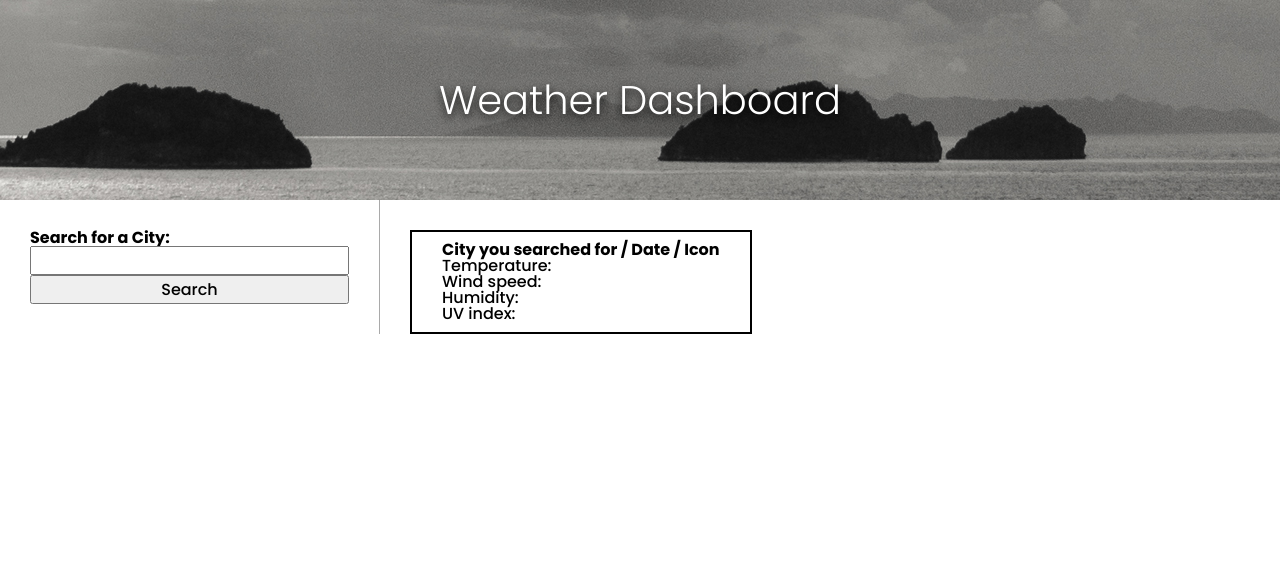
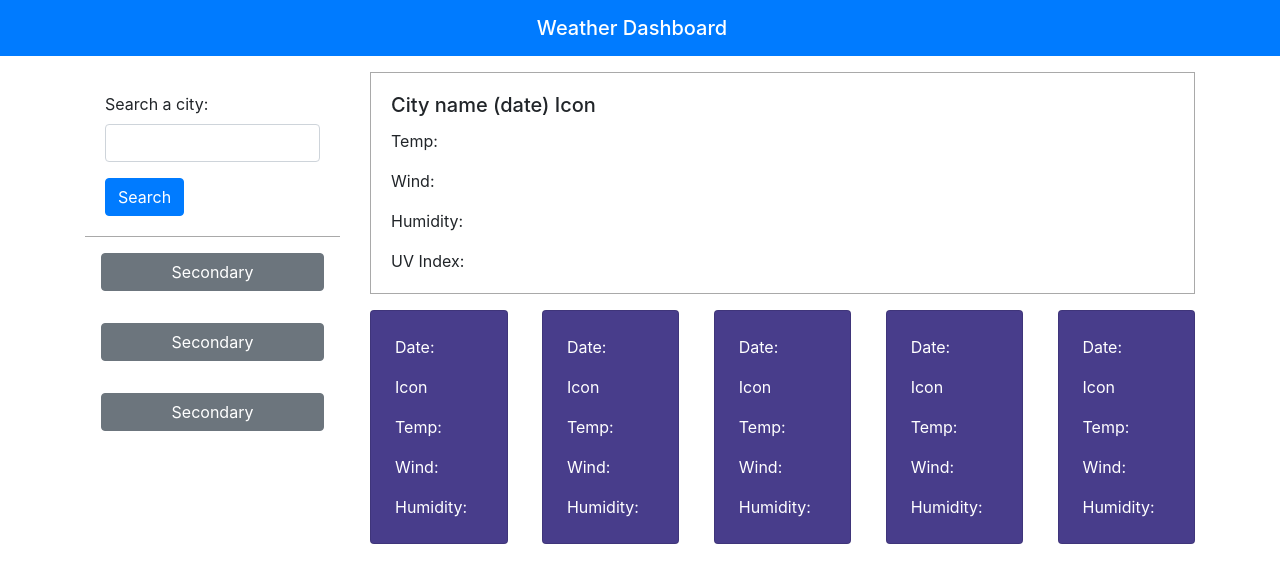
Before and after one commit to RichardMartinAus/Weather-Dashboard, a plain HTML site: page index.html in a window 1280 px wide. Drawn offline with nearby package versions, Linux system fonts and the light colour scheme.

Commit message:
updated html

```diff
--- a/assets/css/style.css
+++ b/assets/css/style.css
@@ -1,35 +1,15 @@
-header {
-    min-height: 200px;
-    color: white;
-    text-align: center;
-    background-color: black;
-    background-image: url("../../assets/images/headerimg.jpg");
-    background-position: center;
-    display: flex;
-    justify-content: center;
-    align-items: center;
+.card-left {
+    border: none;
+    border-radius: 0px;
+    border-bottom: solid 1px darkgrey;
 }
 
-header h1 {
-    font-size: 40px;
-    font-weight: 300;
-    text-shadow: 0px 3px 10px black;
+.card-right {
+    border-radius: 0px;
+    border: solid 1px darkgrey;
 }
 
-.container {
-    display: flex;
+.card-sml {
+    background-color: darkslateblue;
+    color: white;
 }
-
-.search-section {
-    display: flex;
-    flex-direction: column;
-    flex-basis: 20%;
-    border-right: solid 1px darkgray;
-    padding: 30px;
-}
-
-.current-weather {
-    border: solid 2px black;
-    padding: 10px 30px;
-    margin: 30px;
-}
--- a/index.html
+++ b/index.html
@@ -1,49 +1,112 @@
 <!DOCTYPE html>
 <html lang="en">
 <head>
-    <meta charset="UTF-8">
-    <meta http-equiv="X-UA-Compatible" content="IE=edge">
-    <meta name="viewport" content="width=device-width, initial-scale=1.0">
+    <meta charset="utf-8">
+    <meta name="viewport" content="width=device-width, initial-scale=1, shrink-to-fit=no">
     <title>Weather Dashboard</title>
 
+    <!-- Bootstrap CSS -->
+    <link rel="stylesheet" href="https://cdn.jsdelivr.net/npm/bootstrap@4.6.1/dist/css/bootstrap.min.css" integrity="sha384-zCbKRCUGaJDkqS1kPbPd7TveP5iyJE0EjAuZQTgFLD2ylzuqKfdKlfG/eSrtxUkn" crossorigin="anonymous">
+
     <!-- My stylesheets -->
-    <link rel="stylesheet" href="./assets/css/reset.css">
     <link rel="stylesheet" href="./assets/css/style.css">
-    <!-- Google fonts -->
-    <link rel="preconnect" href="https://fonts.googleapis.com">
-        <link rel="preconnect" href="https://fonts.gstatic.com" crossorigin>
-<link href="https://fonts.googleapis.com/css2?family=Poppins:wght@100;200;300;500;700&display=swap" rel="stylesheet">
-
 </head>
 
 <body>
-    <!-- header -->
-   <header>
-       <h1>Weather Dashboard</h1>
-   </header>
+    <!-- HEADER -->
+    <nav class="navbar navbar-dark bg-primary justify-content-center">
+        <span class="navbar-brand mb-0 h1">Weather Dashboard</span>
+      </nav>
 
-   <!-- Body -->
-   <div class="container">
-       <!-- search and history -->
-       <aside>
-           <div class="search-section">
-               <h3>Search for a City: </h3>
-               <input type="search" id="user-search" label="search">
-               <button type="submit">Search</button>
-           </div>
-       </aside>
-       <!-- main section with weather -->
-       <section>
-            <div class="current-weather">
-                <h2>City you searched for / Date / Icon</h2>
-                <p>Temperature:</p>
-                <p>Wind speed:</p>
-                <p>Humidity:</p>
-                <p>UV index:</p>
+    <!-- MAIN BODY -->
+    <div class="container">
+        <div class="row">
+            <!-- LEFT PANEL -->
+            <div class="col-3">
+                <!-- SEARCH PANEL -->
+                <div class="card mt-3 d-flex flex-column card-left">
+                    <div class="card-body">
+                        <form>
+                            <label for="search">Search a city:</label>
+                            <input type="search" class="form-control" id="search-input">
+                            <button type="submit" class="btn btn-primary mt-3">Search</button>
+                        </form>
+                    </div>
+                </div>
+                <!-- HISTORY PANEL -->
+                <div class="d-flex flex-column">
+                    <button type="button" class="btn btn-secondary m-3">Secondary</button>
+                    <button type="button" class="btn btn-secondary m-3">Secondary</button>
+                    <button type="button" class="btn btn-secondary m-3">Secondary</button>
+                </div>
+
             </div>
+            <!-- RIGHT PANEL -->
+            <div class="col-9">
+                <div class="card mt-3 card-right">
+                    <div class="card-body">
+                        <h5 class="card-title">City name (date) Icon</h5>
+                        <p class="card-text">Temp:</p>
+                        <p class="card-text">Wind:</p>
+                        <p class="card-text">Humidity:</p>
+                        <p class="card-text">UV Index:</p>
+                    </div>
+                </div>
 
-            <div class="five-day-forecast"></div>
-       </section>
-   </div>
+                <!-- SMALL CARDS -->
+                <div class="d-flex justify-content-between">
+                    <div class="card mt-3 card-sml col-2 p-1">
+                        <div class="card-body">
+                            <p class="card-text">Date:</p>
+                            <p class="card-text">Icon</p>
+                            <p class="card-text">Temp:</p>
+                            <p class="card-text">Wind:</p>
+                            <p class="card-text">Humidity:</p>
+                        </div>
+                    </div>
+                    <div class="card mt-3 card-sml col-2 p-1">
+                        <div class="card-body">
+                            <p class="card-text">Date:</p>
+                            <p class="card-text">Icon</p>
+                            <p class="card-text">Temp:</p>
+                            <p class="card-text">Wind:</p>
+                            <p class="card-text">Humidity:</p>
+                        </div>
+                    </div>
+                    <div class="card mt-3 card-sml col-2 p-1">
+                        <div class="card-body">
+                            <p class="card-text">Date:</p>
+                            <p class="card-text">Icon</p>
+                            <p class="card-text">Temp:</p>
+                            <p class="card-text">Wind:</p>
+                            <p class="card-text">Humidity:</p>
+                        </div>
+                    </div>
+                    <div class="card mt-3 card-sml col-2 p-1">
+                        <div class="card-body">
+                            <p class="card-text">Date:</p>
+                            <p class="card-text">Icon</p>
+                            <p class="card-text">Temp:</p>
+                            <p class="card-text">Wind:</p>
+                            <p class="card-text">Humidity:</p>
+                        </div>
+                    </div>
+                    <div class="card mt-3 card-sml col-2 p-1">
+                        <div class="card-body">
+                            <p class="card-text">Date:</p>
+                            <p class="card-text">Icon</p>
+                            <p class="card-text">Temp:</p>
+                            <p class="card-text">Wind:</p>
+                            <p class="card-text">Humidity:</p>
+                        </div>
+                    </div>
+                </div>
+            </div>
+        </div>
+    </div>
+
+
+   <!-- Link JS -->
+   <script src="./assets/js/script.js"></script>
 </body>
 </html>
```
Also changed, not shown: assets/js/script.js (+15 -6 lines).
